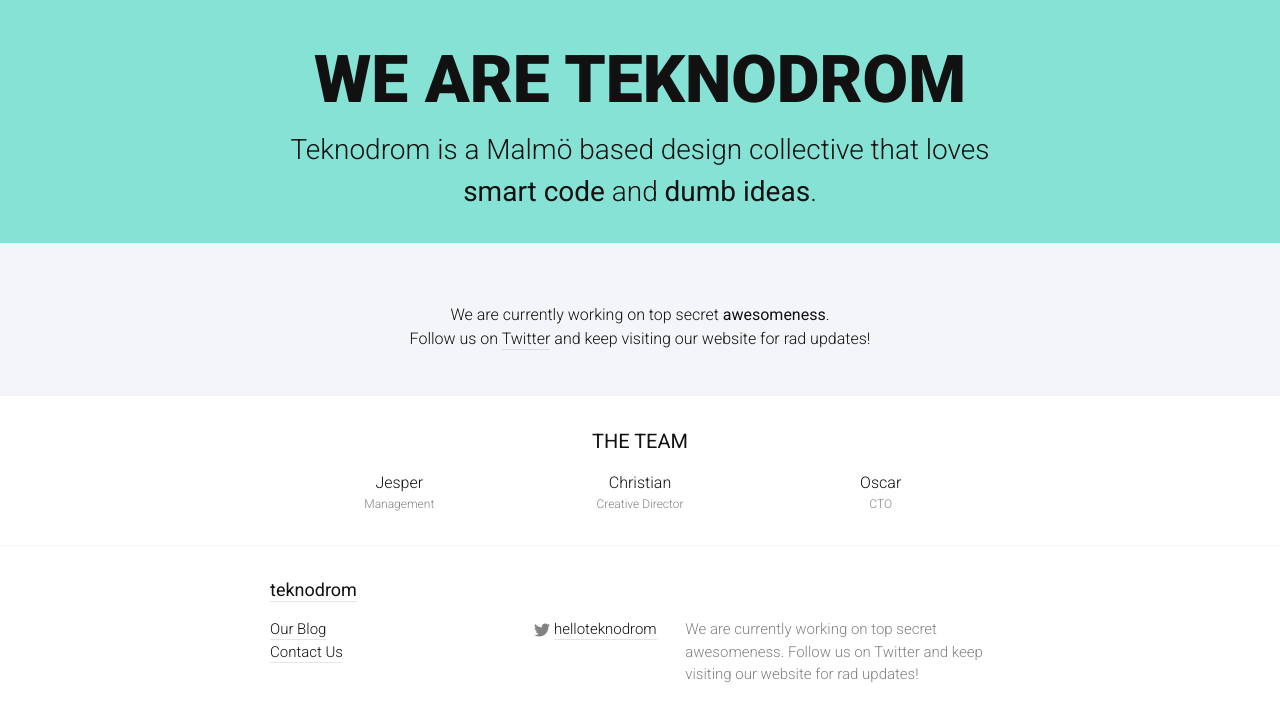
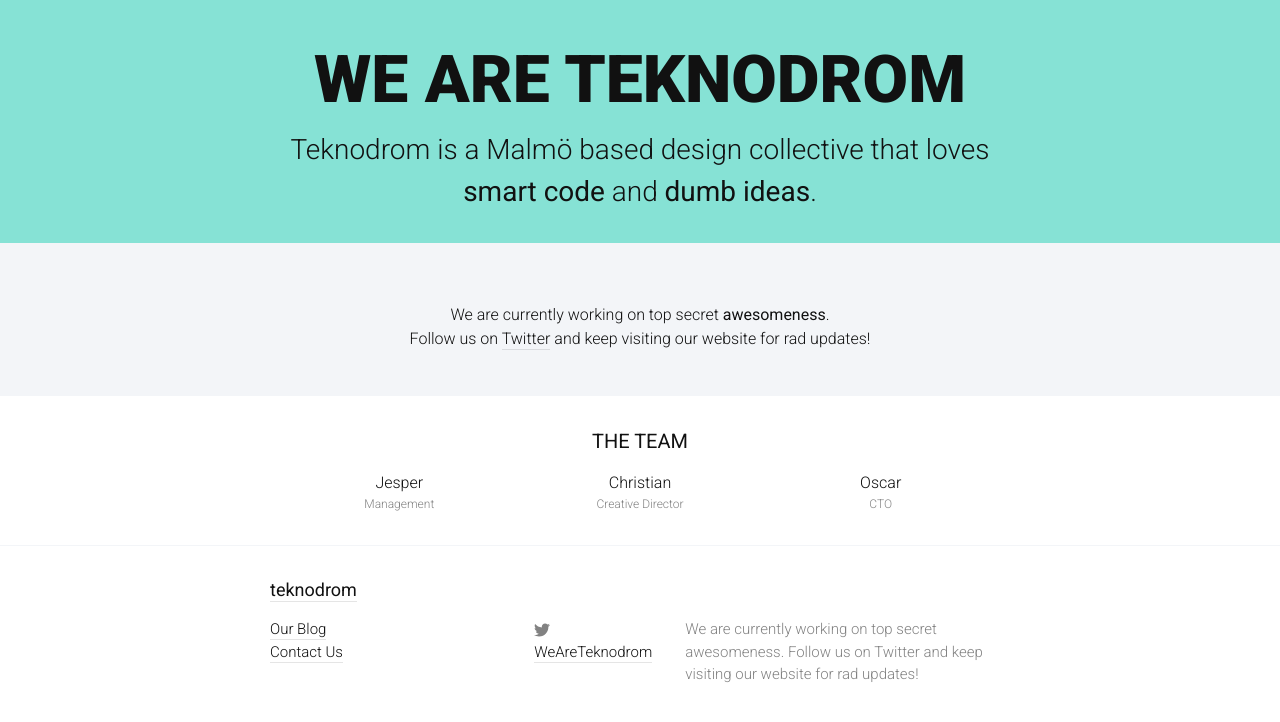
Before and after one commit to Teknodrom/teknodrom.github.io, a Jekyll site: the page built from index.html, in a window 1280 px wide. Shown: the top 722 px of the page. Built offline with Jekyll 4.4.1, drawn with Linux system fonts in a browser that asks for light colours.

Commit message:
Update _config.yml

```diff
--- a/_config.yml
+++ b/_config.yml
@@ -5,7 +5,7 @@ description: > # this means to ignore newlines until "baseurl:"
   We are currently working on top secret awesomeness. Follow us on Twitter and keep visiting our website for rad updates!
 baseurl: "" # the subpath of your site, e.g. /blog/
 url: "http://yourdomain.com" # the base hostname & protocol for your site
-twitter_username: helloteknodrom
+twitter_username: WeAreTeknodrom
 github_username:  teknodrom
 team_members: [{name: "Jesper", title: "Management"}, {name: "Christian", title: "Creative Director"}, {name: "Oscar", title: "CTO"}]
 
```
